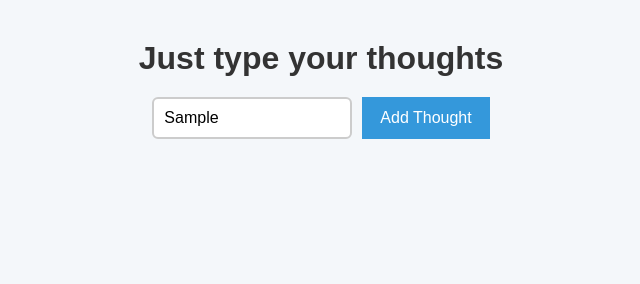
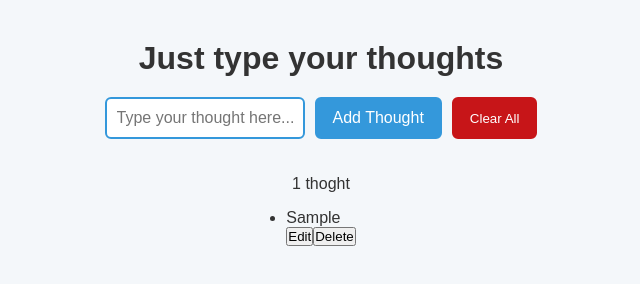
Before and after one commit to DannJohnrem/just-thoughts, a plain HTML site: page index.html in a window 1280 px wide. Both pictures are taken after typing "Sample" into the empty fields and a click on the button "Add Thought". Shown: the whole page, without its empty margins (319-959 px from the left). Drawn offline with Linux system fonts and the light colour scheme.

Commit message:
add function for adding thoughts in js

```diff
--- a/css/style.css
+++ b/css/style.css
@@ -38,6 +38,7 @@ body {
 #addThoughtBtn {
     padding: 10px 16px;
     border: 2px solid #3498db;
+    border-radius: 6px;
     background: #3498db;
     color: white;
     font-size: 1rem;
@@ -49,3 +50,19 @@ body {
     background: #2980b9;
     border-color: #2980b9;
 }
+
+#clearAllBtn {
+    padding: 10px 16px;
+    border: 2px solid #c71518;
+    border-radius: 6px;
+    background: #c71518;
+    color: white;
+    font: 1rem;
+    cursor: pointer;
+    transition: background 0.3s, border-color 0.3s;
+}
+
+#clearAllBtn:hover {
+    background: #a50e0e;
+    border-color: #a50e0e;
+}
--- a/index.html
+++ b/index.html
@@ -10,12 +10,17 @@
     <body>
         <h1>Just type your thoughts</h1>
 
-        <div class="input-row"">
+        <div class="input-row">
             <input type="text" id="thoughtInput"
                 placeholder="Type your thought here...">
             <button id="addThoughtBtn">Add Thought</button>
+            <button id="clearAllBtn">Clear All</button>
         </div>
 
+        <p id="count">No thoughts yet.</p>
+
         <ul id="thoughtList"></ul>
+
+        <script src="js/app.js"></script>
     </body>
 </html>
--- a/js/app.js
+++ b/js/app.js
@@ -0,0 +1,74 @@
+console.log("App loaded");
+
+const input = document.getElementById("thoughtInput");
+const addBtn = document.getElementById("addThoughtBtn");
+const clearBtn = document.getElementById("clearAllBtn");
+const count = document.getElementById("count");
+const list = document.getElementById("thoughtList");
+
+// console.log("Elements:", { input, addBtn, clearBtn, count, list });
+
+// addBtn.addEventListener("click", () => {
+//     const text = input.value.trim();
+
+//     if (!text) {
+//         alert("Please enter a thought.");
+//         return;
+//     }
+
+//     const li = document.createElement("li");
+//     li.textContent = text;
+//     list.appendChild(li);
+//     input.value = '';
+//     input.focus();
+// });
+
+let thoughts = [];
+
+function renderThoughts() {
+    list.innerHtml = '';
+    thoughts.forEach(thoughts => {
+        const li = document.createElement("li");
+        li.dataset.id = thoughts.id;
+
+        const textSpan = document.createElement("span");
+        textSpan.className = "text";
+        textSpan.textContent = thoughts.text;
+
+        const btns = document.createElement("div");
+        btns.className = "actions";
+
+        const editBtn = document.createElement("button");
+        editBtn.textContent = "Edit";
+        editBtn.dataset.action = "edit";
+
+        const delBtn = document.createElement("button");
+        delBtn.textContent = "Delete";
+        delBtn.dataset.action = "delete";
+
+        btns.append(editBtn, delBtn);
+        li.append(textSpan, btns);
+        list.appendChild(li);
+    });
+
+    updateCount();
+}
+
+function updateCount() {
+    const total = thoughts.length;
+    count.textContent = total === 0 ? "No thoughts yet." : `${total} thoght${total > 1 ? 's' : ''}`;
+}
+
+function addThought (text) {
+    const newThought = { id: Date.now().toString(), text, createdAt: new Date().toISOString() };
+    thoughts.push(newThought);
+    renderThoughts();
+}
+
+addBtn.addEventListener("click",() => {
+    const text = input.value.trim();
+    if (!text) return alert("Please enter a thought.");
+    addThought(text);
+    input.value = '';
+    input.focus();
+});
```
